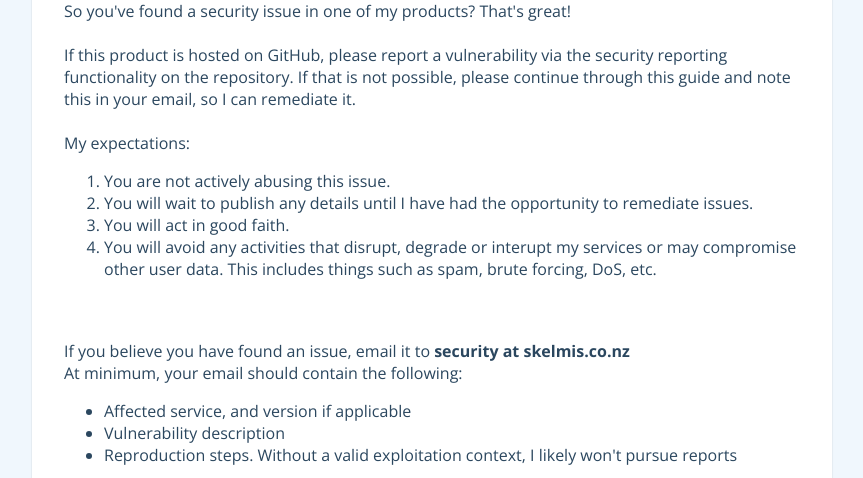
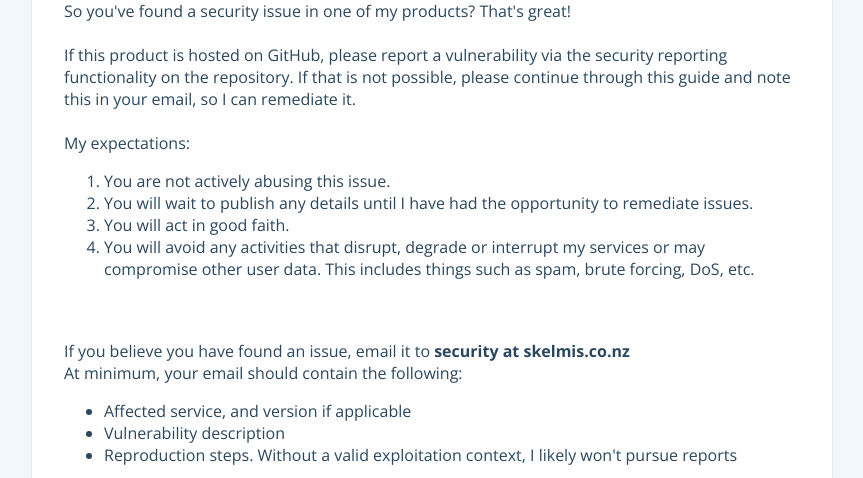
Before and after one commit to Skelmis/data.skelmis.co.nz, a FastAPI app: page /disclosure-policy in a window 1280 px wide. Shown: the part 252-730 px from the top of the page, without its empty margins (208-1071 px from the left). Run offline with FastAPI, Linux system fonts and the light colour scheme; parts of the project's set-up code (start-up, migrations or seed data) failed here and were passed over.

Commit message:
fix: speelling

```diff
--- a/home/templates/vulns.jinja
+++ b/home/templates/vulns.jinja
@@ -20,7 +20,7 @@
                 <li>You are not actively abusing this issue.</li>
                 <li>You will wait to publish any details until I have had the opportunity to remediate issues.</li>
                 <li>You will act in good faith.</li>
-                <li>You will avoid any activities that disrupt, degrade or interupt my services or may compromise other user data. This includes things such as spam, brute forcing, DoS, etc.</li>
+                <li>You will avoid any activities that disrupt, degrade or interrupt my services or may compromise other user data. This includes things such as spam, brute forcing, DoS, etc.</li>
             </ol>
 
             <br><br>
```
